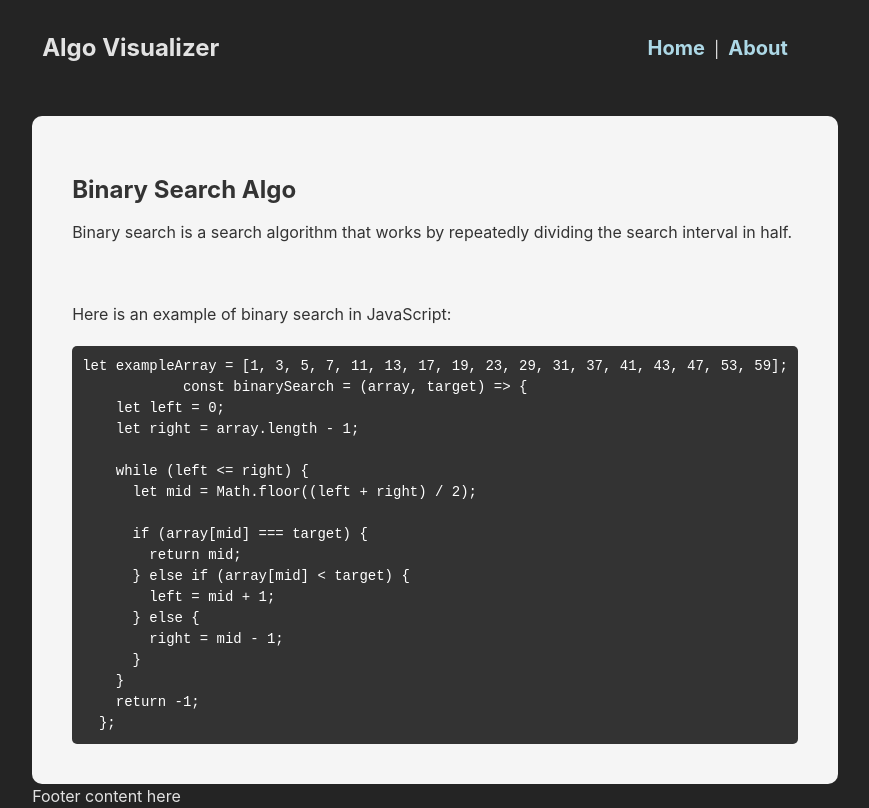
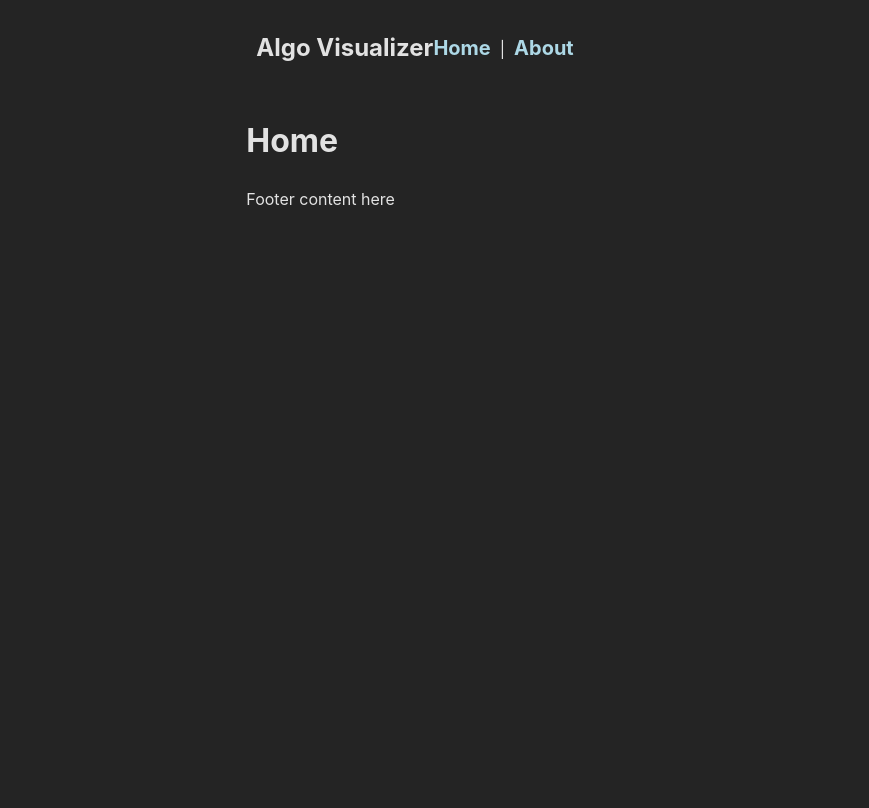
Before and after one commit to Atlessc/Algo-Visualizer, a React (Vite) app: page / in a window 1280 px wide. Shown: the whole page, without its empty margins (225-1094 px from the left). Built offline with nearby package versions, Linux system fonts and the light colour scheme.

Commit message:
chore: Remove unused BinarySearchAlgo component from App.jsx

```diff
--- a/src/App.jsx
+++ b/src/App.jsx
@@ -6,7 +6,6 @@ import Home from "./pages/Home";
 import About from "./pages/About";
 import NavBar from "./components/NavBar";
 import Footer from "./components/Footer";
-import BinarySearchAlgo from "./components/1_Beginner_Algos/BinarySearchAlgo";
 
 function App() {
   const stateName = useStore((state) => state.stateName);
@@ -18,8 +17,7 @@ function App() {
       <Routes>
         {/* Define your routes here */}
         {/* Example Route: <Route path="/" element={<Home />} /> */}
-        {/* <Route path="/" element={<Home />} /> */}
-        <Route path="/" element={<BinarySearchAlgo />} />
+        <Route path="/" element={<Home />} />
       </Routes>
       <Footer />
     </div>
```
